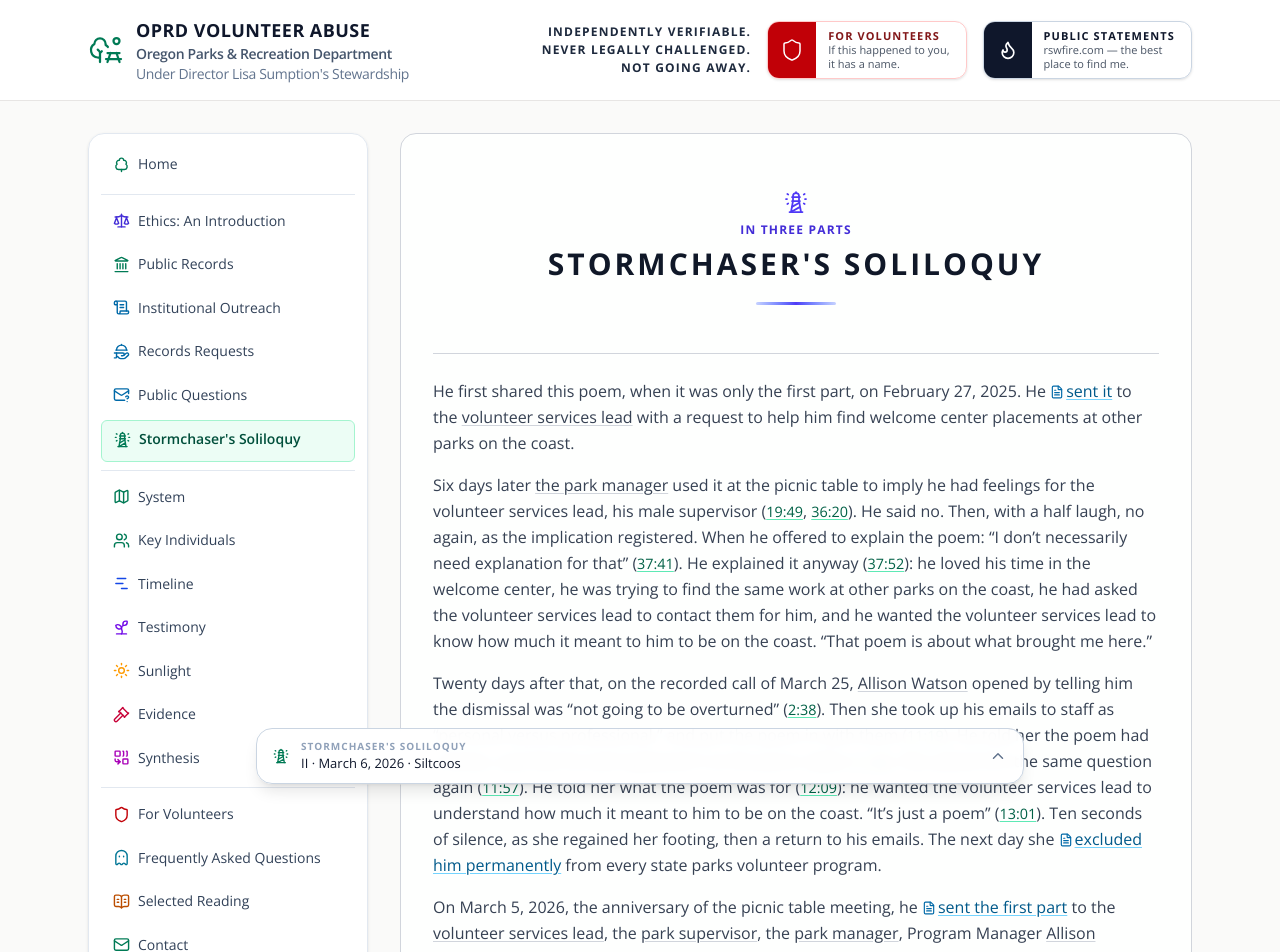
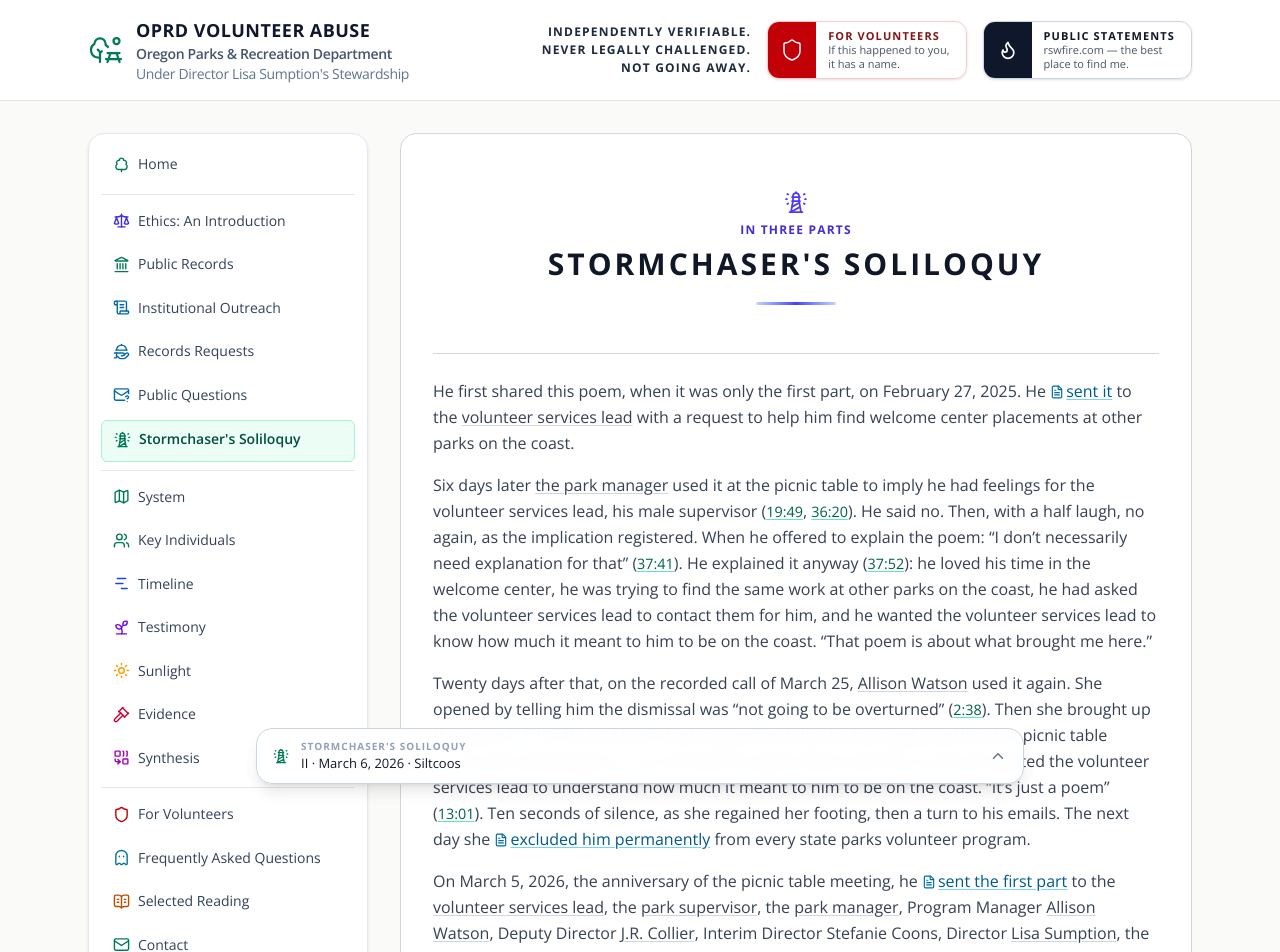
Before and after one commit to rswfire/rswfire.oprd, a Next.js app: page /soliloquy in a window 1280 px wide. Shown: the top 952 px of the page. Built offline with nearby package versions, Linux system fonts and the light colour scheme.

Commit message:
Soliloquy: she used it again

```diff
--- a/app/(archive)/soliloquy/page.tsx
+++ b/app/(archive)/soliloquy/page.tsx
@@ -326,15 +326,14 @@ export default function StormchasersSoliloquyPage() {
                 </p>
                 <p>
                     Twenty days after that, on the recorded call of March 25,{" "}
-                    <PersonLink name="program manager" label="Allison Watson" /> opened by telling him the dismissal was
-                    &ldquo;not going to be overturned&rdquo; (<Moment ulid={CALL} t="2:38" />). Then she took up his emails to staff
-                    as &ldquo;personal versus professional,&rdquo; and put the poem in with them{" "}
-                    (<Moment ulid={CALL} t="11:19" />). He told her the poem had context, and that he had explained it at
-                    the picnic table (<Moment ulid={CALL} t="11:46" />). She asked him the same question again{" "}
-                    (<Moment ulid={CALL} t="11:57" />). He told her what the poem was for{" "}
+                    <PersonLink name="program manager" label="Allison Watson" /> used it again. She opened by telling
+                    him the dismissal was &ldquo;not going to be overturned&rdquo; (<Moment ulid={CALL} t="2:38" />).
+                    Then she brought up the poem (<Moment ulid={CALL} t="11:19" />). He told her it had context, and
+                    that he had explained it at the picnic table (<Moment ulid={CALL} t="11:46" />). She asked again{" "}
+                    (<Moment ulid={CALL} t="11:57" />). He told her again what it was for{" "}
                     (<Moment ulid={CALL} t="12:09" />): he wanted the volunteer services lead to understand how much it
                     meant to him to be on the coast. &ldquo;It&rsquo;s just a poem&rdquo; (<Moment ulid={CALL} t="13:01" />).
-                    Ten seconds of silence, as she regained her footing, then a return to his emails. The next day she{" "}
+                    Ten seconds of silence, as she regained her footing, then a turn to his emails. The next day she{" "}
                     <Cite ulid="01JQA2WM60RX7MSJQ5QPFD8AR2">excluded him permanently</Cite> from every state parks
                     volunteer program.
                 </p>
```
